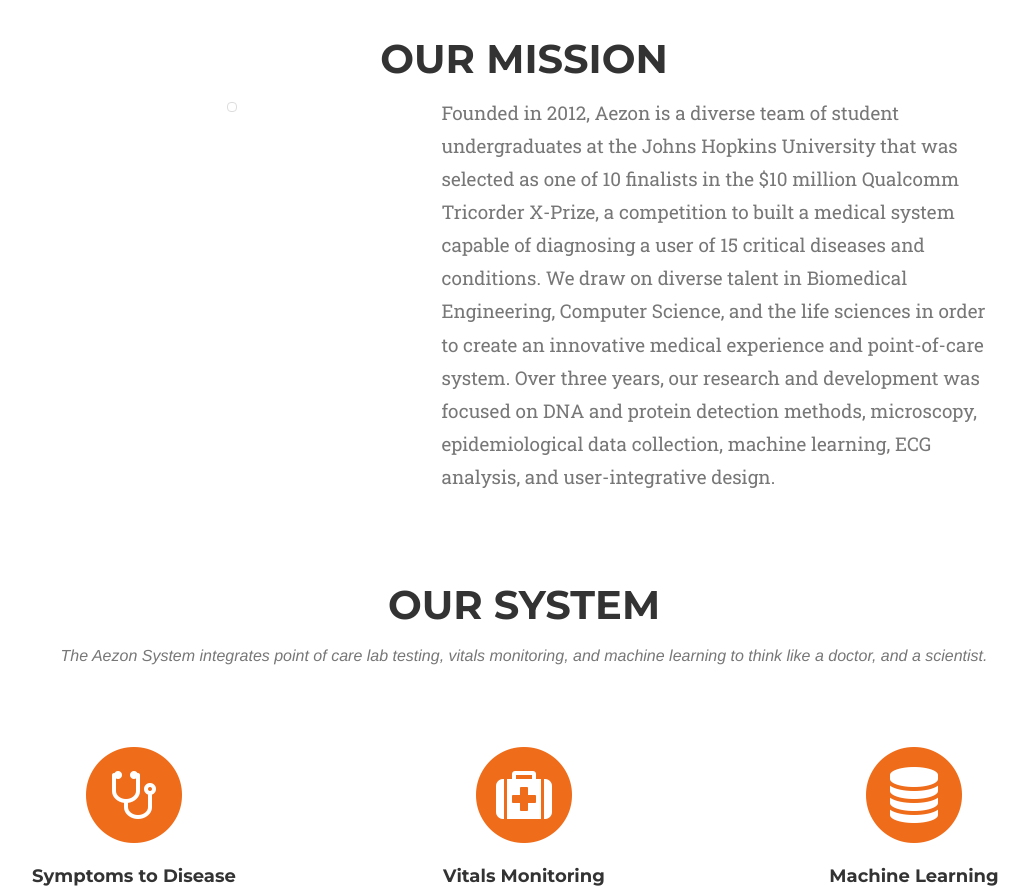
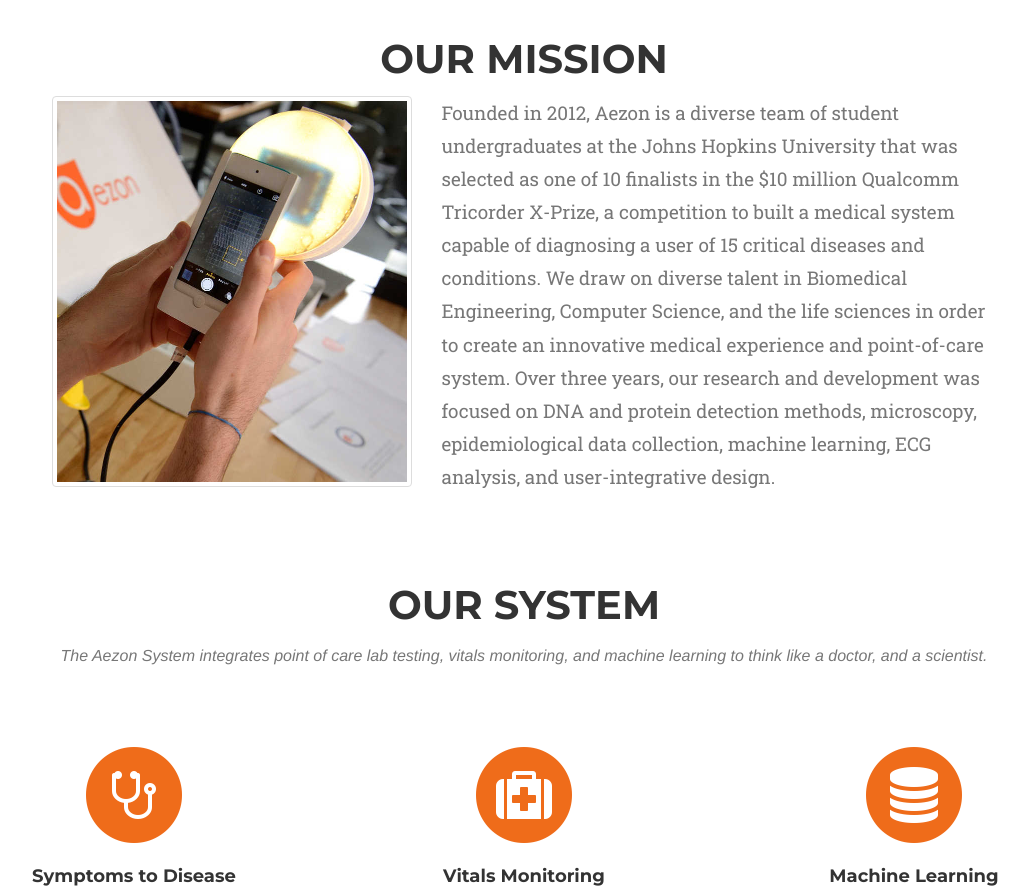
Before and after one commit to alexcritschristoph/AezonWeb, a plain HTML site: page index.html in a window 1280 px wide. Shown: the part 865-1761 px from the top of the page, without its empty margins (116-1145 px from the left). Drawn offline with nearby package versions, Linux system fonts and the light colour scheme; a web font is replaced by a local one.

Commit message:
minor updates.

```diff
--- a/index.html
+++ b/index.html
@@ -120,7 +120,7 @@
 
                     <div class="row">
                         <div class="col-md-4  col-md-offset-1">
-                        <img srcc="./img/microscope.JPG" class="img-responsive img-thumbnail"/>
+                        <img src="./img/microscope.JPG" class="img-responsive img-thumbnail"/>
                         </div>
                         <div class="col-md-6 ">
                         <p class="text-muted" style="font-size:1.35em;text-align:left;">Founded in 2012, Aezon is a diverse team of student undergraduates at the Johns Hopkins University that was selected as one of 10 finalists in the $10 million Qualcomm Tricorder X-Prize, a competition to built a medical system capable of diagnosing a user of 15 critical diseases and conditions. We draw on diverse talent in Biomedical Engineering, Computer Science, and the life sciences in order to create an innovative medical experience and point-of-care system. Over three years, our research and development was focused on DNA and protein detection methods, microscopy, epidemiological data collection, machine learning, ECG analysis, and user-integrative design.</p>
```
